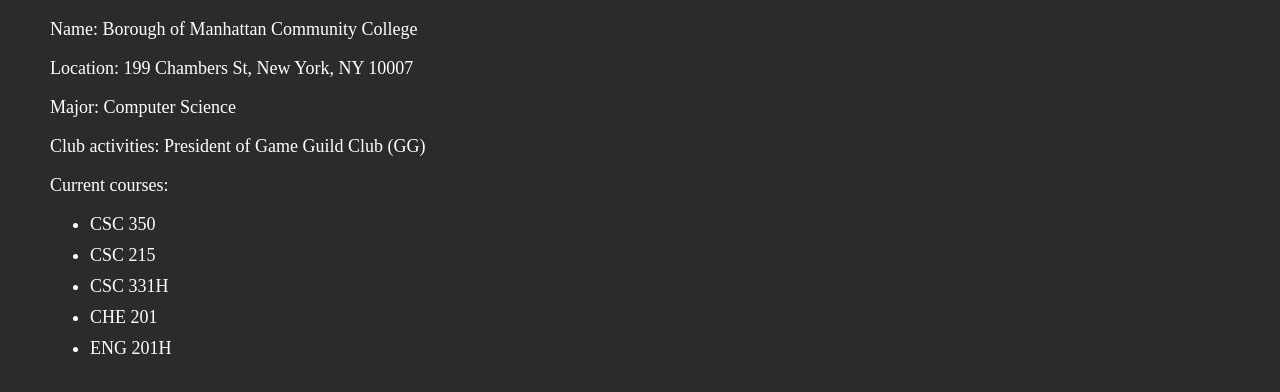
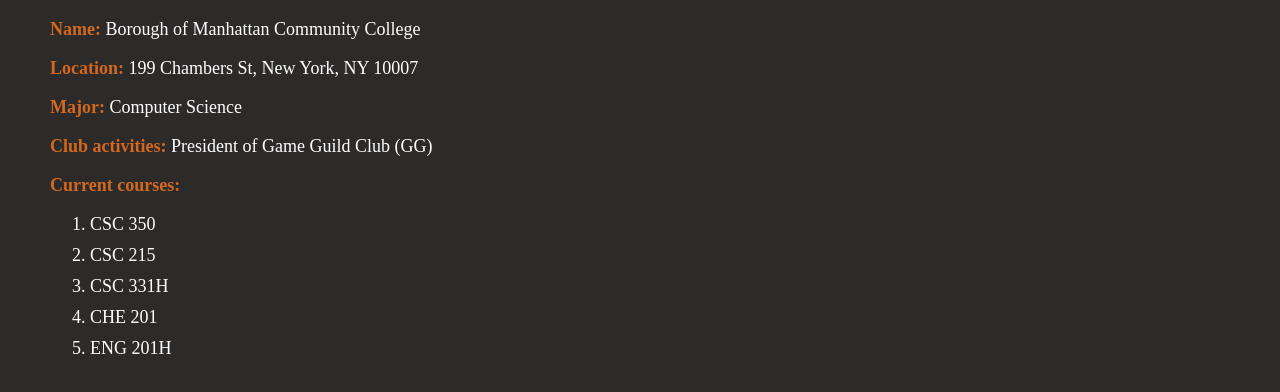
Before and after one commit to DinnS/website_homework, a plain HTML site: page myUniversity.html in a window 1280 px wide. Shown: the part 122-514 px from the top of the page. Drawn offline with Linux system fonts and the light colour scheme.

Commit message:
Add files via upload

```diff
--- a/assets/style/style.css
+++ b/assets/style/style.css
@@ -6,6 +6,7 @@ body {
   padding: 0;
 
   color: rgb(255, 255, 255);
+  font-size: 16px;
 }
 
 a {
@@ -21,6 +22,11 @@ margin: 20px 50px 100px 50px;
 
 .title {
   text-align: center;
+}
+
+.highlight-text {
+    color: chocolate;
+    font-weight: 600;
 }
 
 /* Navigation */
@@ -117,7 +123,7 @@ margin: 20px 50px 100px 50px;
 .resume_item-title {
     font-weight: 600;
     margin-bottom: 0px;
-    font-size: 16px;
+    font-size: 17px;
 }
 
 .resume_item-text {
--- a/myUniversity.html
+++ b/myUniversity.html
@@ -20,18 +20,18 @@
     <div class="content">
         <h1 class="title">My University</h1>
 
-        <p class="university_text">Name: Borough of Manhattan Community College</p>
-        <p class="university_text">Location: 199 Chambers St, New York, NY 10007</p>
-        <p class="university_text">Major: Computer Science</p>
-        <p class="university_text">Club activities: President of Game Guild Club (GG)</p>
-        <p class="university_text">Current courses: </p>
-        <ul class="university_list">
+        <p class="university_text"><span class="highlight-text">Name:</span> Borough of Manhattan Community College</p>
+        <p class="university_text"><span class="highlight-text">Location:</span> 199 Chambers St, New York, NY 10007</p>
+        <p class="university_text"><span class="highlight-text">Major:</span> Computer Science</p>
+        <p class="university_text"><span class="highlight-text">Club activities:</span> President of Game Guild Club (GG)</p>
+        <p class="university_text"><span class="highlight-text">Current courses:</span> </p>
+        <ol class="university_list">
             <li>CSC 350</li>
             <li>CSC 215</li>
             <li>CSC 331H</li>
             <li>CHE 201</li>
             <li>ENG 201H</li>
-        </ul>
+        </ol>
 
     </div>
 
```
Also changed, not shown: index.html (+4 -4 lines), resume.html (+9 -4 lines).
